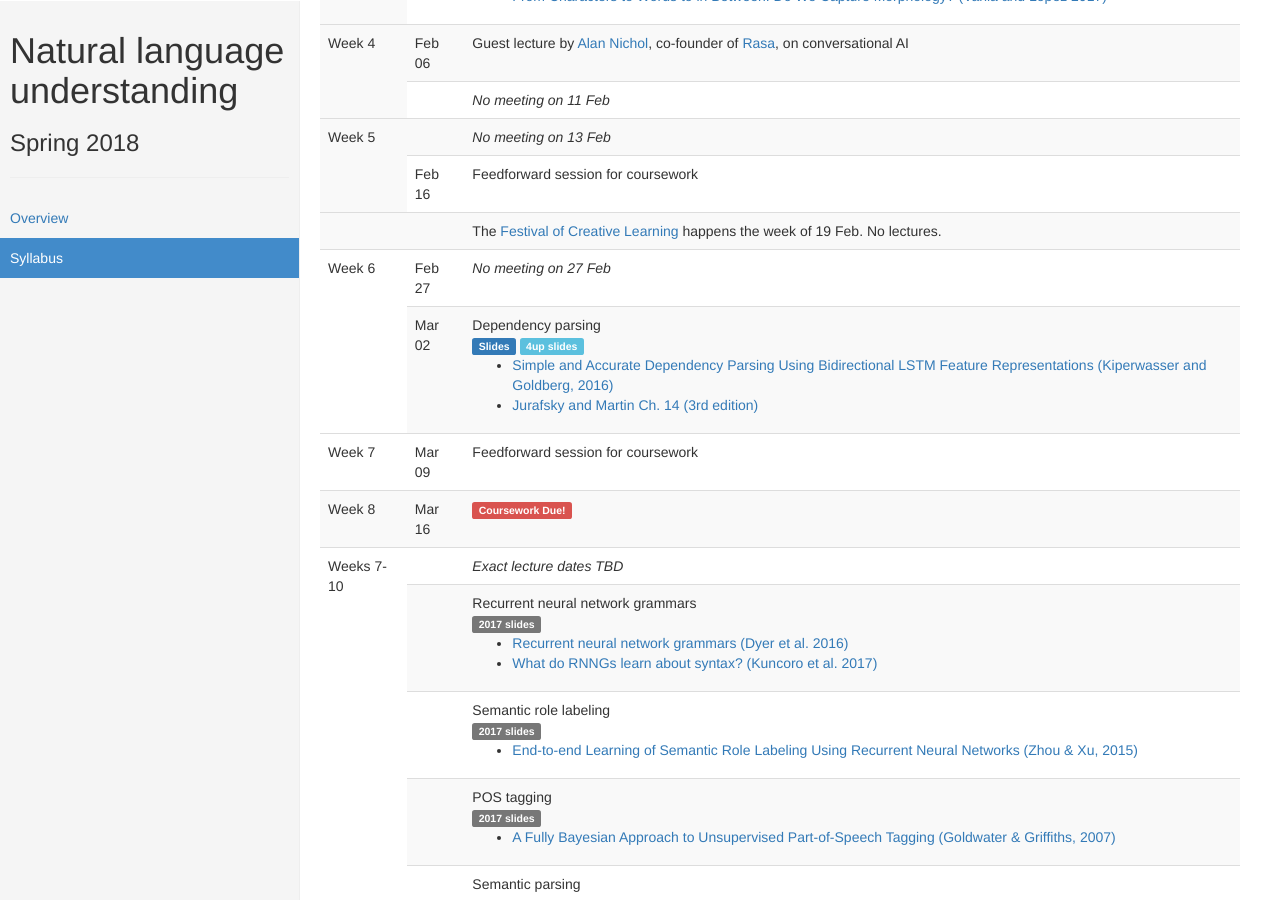
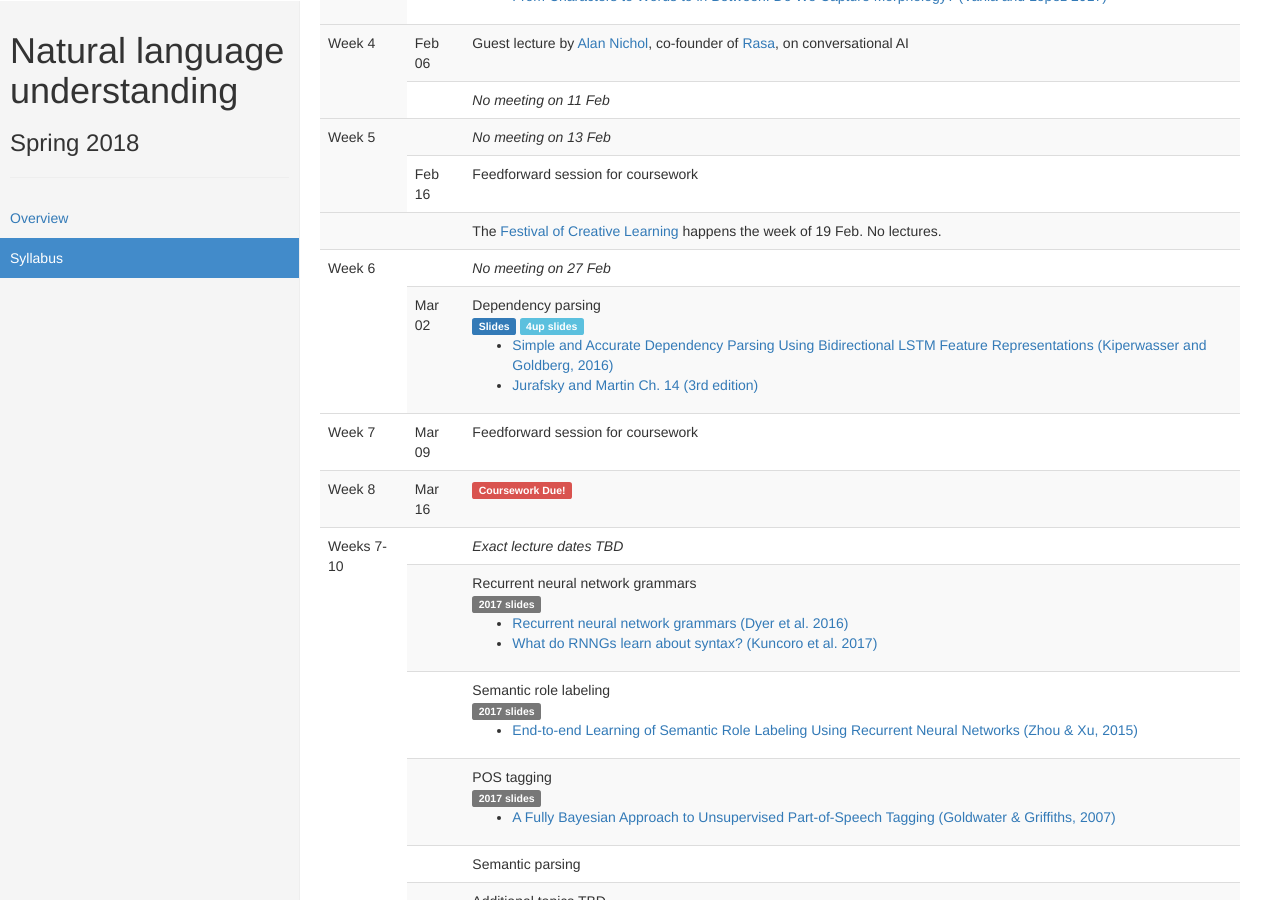
Before and after one commit to alopez/nlu-class, a Jekyll site: the page built from syllabus.md, in a window 1280 px wide and 900 px high, scrolled down 807 px. Built offline with Jekyll 4.4.1, drawn with Linux system fonts in a browser that asks for light colours.

Commit message:
Update syllabus

```diff
--- a/_data/syllabus.yaml
+++ b/_data/syllabus.yaml
@@ -89,8 +89,7 @@
     - title: The <a href="http://www.festivalofcreativelearning.ed.ac.uk/">Festival of Creative Learning</a> happens the week of 19 Feb. No lectures.
 - name: Week 6
   plan:
-  - date: 2018-02-27
-    header:
+  - header:
     - title: "<i>No meeting on 27 Feb</i>"
     items:
   - date: 2018-03-02
```
